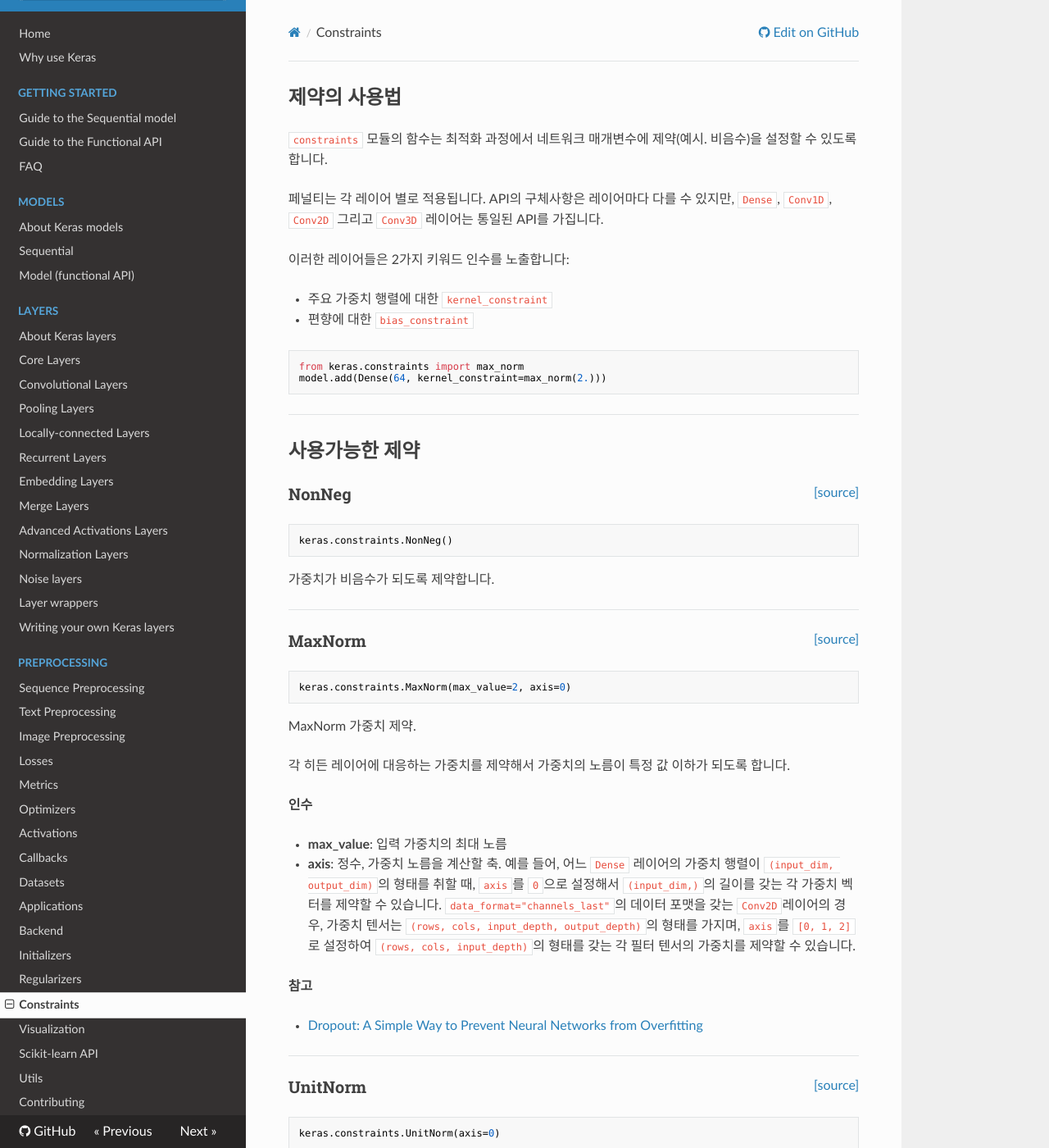
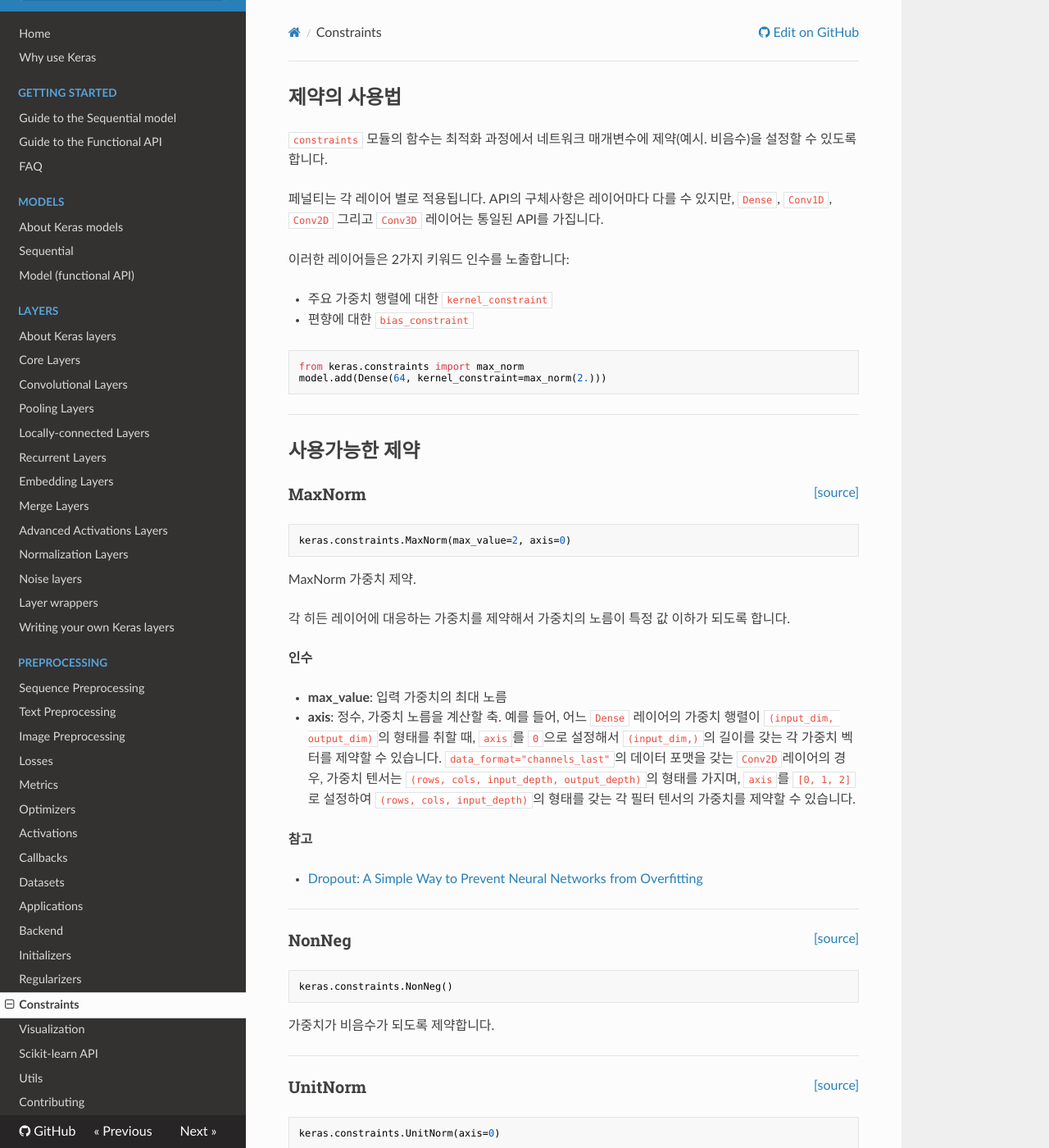
Before and after one commit to keras-team/keras-docs-ko, an MkDocs documentation site: the page built from sources/constraints.md, in a window 1280 px wide and 1400 px high. Shown: the whole window at 82% size. Built offline with MkDocs 1.6.1, drawn with Linux system fonts in a browser that asks for light colours; nearby versions of some CDN libraries; some of the changed lines change nothing that is shown.

Commit message:
Update constraints.md

````diff
--- a/sources/constraints.md
+++ b/sources/constraints.md
@@ -18,18 +18,6 @@ model.add(Dense(64, kernel_constraint=max_norm(2.)))
 ---
 
 ## 사용가능한 제약
-
-
-<span style="float:right;">[[source]](https://github.com/keras-team/keras/blob/master/keras/constraints.py#L61)</span>
-### NonNeg
-
-```python
-keras.constraints.NonNeg()
-```
-
-가중치가 비음수가 되도록 제약합니다.
-
-----
 
 <span style="float:right;">[[source]](https://github.com/keras-team/keras/blob/master/keras/constraints.py#L22)</span>
 ### MaxNorm
@@ -62,6 +50,17 @@ __참고__
 
 - [Dropout: A Simple Way to Prevent Neural Networks from Overfitting](
    http://www.cs.toronto.edu/~rsalakhu/papers/srivastava14a.pdf)
+
+----
+
+<span style="float:right;">[[source]](https://github.com/keras-team/keras/blob/master/keras/constraints.py#L61)</span>
+### NonNeg
+
+```python
+keras.constraints.NonNeg()
+```
+
+가중치가 비음수가 되도록 제약합니다.
 
 ----
 
````
